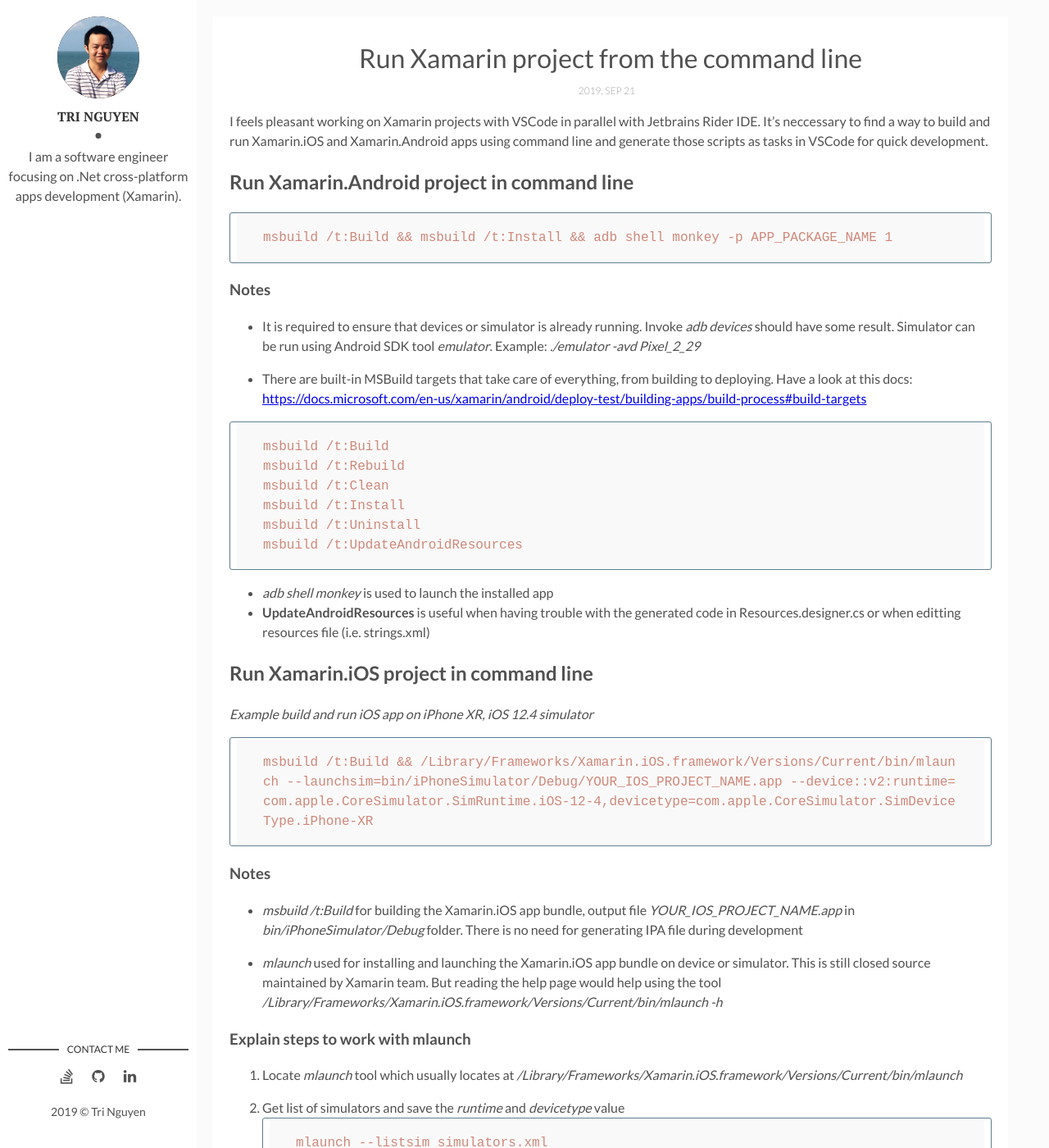
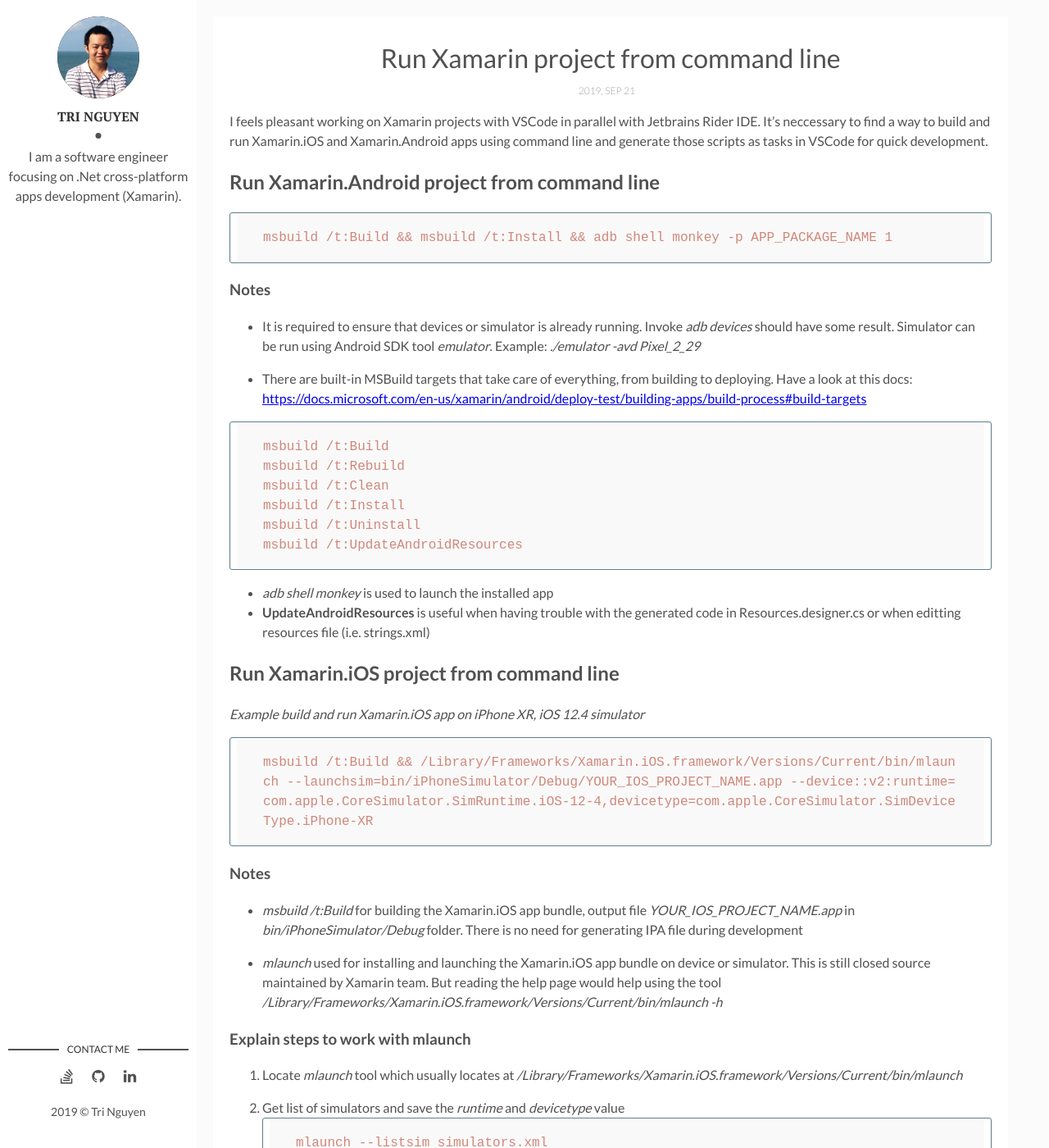
Before and after one commit to trinnguyen/trinnguyen.github.io, a Jekyll site: the page built from _posts/2019-09-21-run-xamarin-project-from-the-command-line.md, in a window 1280 px wide and 1400 px high. Shown: the whole window at 82% size. Built offline with Jekyll 4.4.1, drawn with Linux system fonts in a browser that asks for light colours; comment, search, counter and statistics services are not loaded.

Commit message:
Update 2019-09-21-run-xamarin-project-from-the-command-line.md

````diff
--- a/_posts/2019-09-21-run-xamarin-project-from-the-command-line.md
+++ b/_posts/2019-09-21-run-xamarin-project-from-the-command-line.md
@@ -1,10 +1,10 @@
 ---
 id: 101
-title: Run Xamarin project from the command line
+title: Run Xamarin project from command line
 date: 2019-09-21T21:13:00+02:00
 author: trinnguyen
 layout: post
-permalink: /run-xamarin-project-from-the-command-line/
+permalink: /run-xamarin-project-from-command-line/
 categories:
   - Xamarin
 tags:
@@ -16,7 +16,7 @@ tags:
 
 I feels pleasant working on Xamarin projects with VSCode in parallel with Jetbrains Rider IDE. It's neccessary to find a way to build and run Xamarin.iOS and Xamarin.Android apps using command line and generate those scripts as tasks in VSCode for quick development.
 
-## Run Xamarin.Android project in command line
+## Run Xamarin.Android project from command line
 
 ```
 msbuild /t:Build && msbuild /t:Install && adb shell monkey -p APP_PACKAGE_NAME 1
@@ -38,9 +38,9 @@ msbuild /t:UpdateAndroidResources
 - *adb shell monkey* is used to launch the installed app
 - **UpdateAndroidResources** is useful when having trouble with the generated code in Resources.designer.cs or when editting resources file (i.e. strings.xml)
 
-## Run Xamarin.iOS project in command line
+## Run Xamarin.iOS project from command line
 
-*Example build and run iOS app on iPhone XR, iOS 12.4 simulator*
+*Example build and run Xamarin.iOS app on iPhone XR, iOS 12.4 simulator*
 
 ```
 msbuild /t:Build && /Library/Frameworks/Xamarin.iOS.framework/Versions/Current/bin/mlaunch --launchsim=bin/iPhoneSimulator/Debug/YOUR_IOS_PROJECT_NAME.app --device::v2:runtime=com.apple.CoreSimulator.SimRuntime.iOS-12-4,devicetype=com.apple.CoreSimulator.SimDeviceType.iPhone-XR
````
